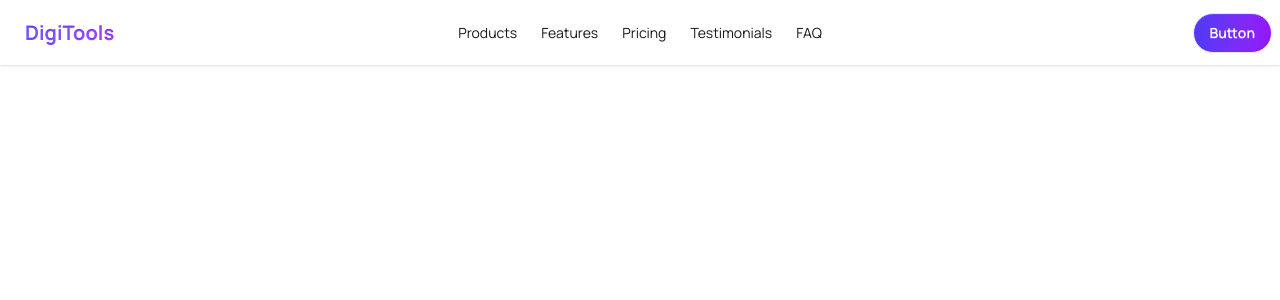
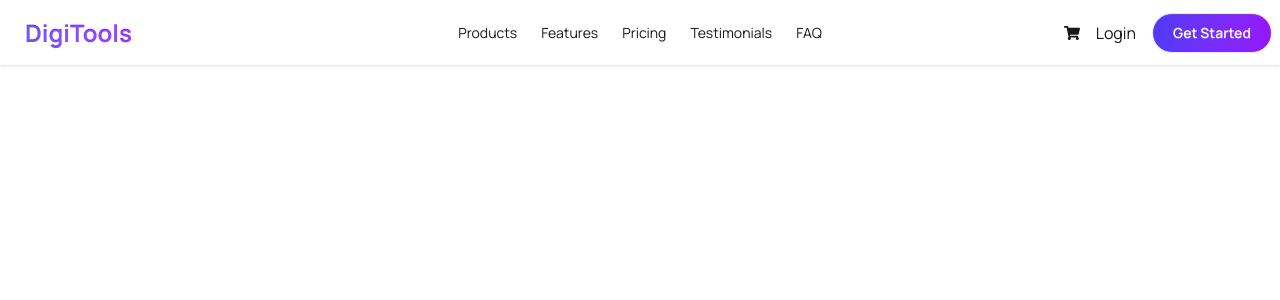
Before and after one commit to samalek9391/digitools-platform, a React (Vite) app: page / in a window 1280 px wide. Shown: the top 300 px of the page. Built offline with nearby package versions, Linux system fonts and the light colour scheme.

Commit message:
nav bar is added

```diff
--- a/package.json
+++ b/package.json
@@ -13,6 +13,7 @@
     "@tailwindcss/vite": "^4.2.2",
     "react": "^19.2.4",
     "react-dom": "^19.2.4",
+    "react-icons": "^5.6.0",
     "tailwindcss": "^4.2.2"
   },
   "devDependencies": {
--- a/src/assets/Components/NavBar/NavBar.jsx
+++ b/src/assets/Components/NavBar/NavBar.jsx
@@ -1,4 +1,6 @@
 import React from "react";
+import { FaShoppingCart } from "react-icons/fa";
+
 
 const NavBar = () => {
   return (
@@ -45,7 +47,7 @@ const NavBar = () => {
 
             </ul>
           </div>
-          <a className="btn btn-ghost text-xl bg-linear-to-r from-[#4F39F6] to-[#9514FA] bg-clip-text text-transparent font-bold">DigiTools</a>
+          <a className="btn btn-ghost bg-linear-to-r from-[#4F39F6] to-[#9514FA] bg-clip-text text-transparent font-bold text-2xl">DigiTools</a>
         </div>
         <div className="navbar-center hidden lg:flex">
           <ul className="menu menu-horizontal px-1">
@@ -70,8 +72,11 @@ const NavBar = () => {
             </li>
           </ul>
         </div>
+
         <div className="navbar-end">
-          <a className="btn bg-linear-to-r from-[#4F39F6] to-[#9514FA] text-[#ffffff] rounded-full">Button</a>
+          <a href="#" className=""><FaShoppingCart/></a>
+          <a className="px-4" href=""> Login</a>
+          <a className="btn bg-linear-to-r from-[#4F39F6] to-[#9514FA] text-[#ffffff] rounded-full px-5">Get Started</a>
         </div>
       </div>
     </div>
```
Also changed, not shown: 1 other file (tests, documents, lock files or other folders).
